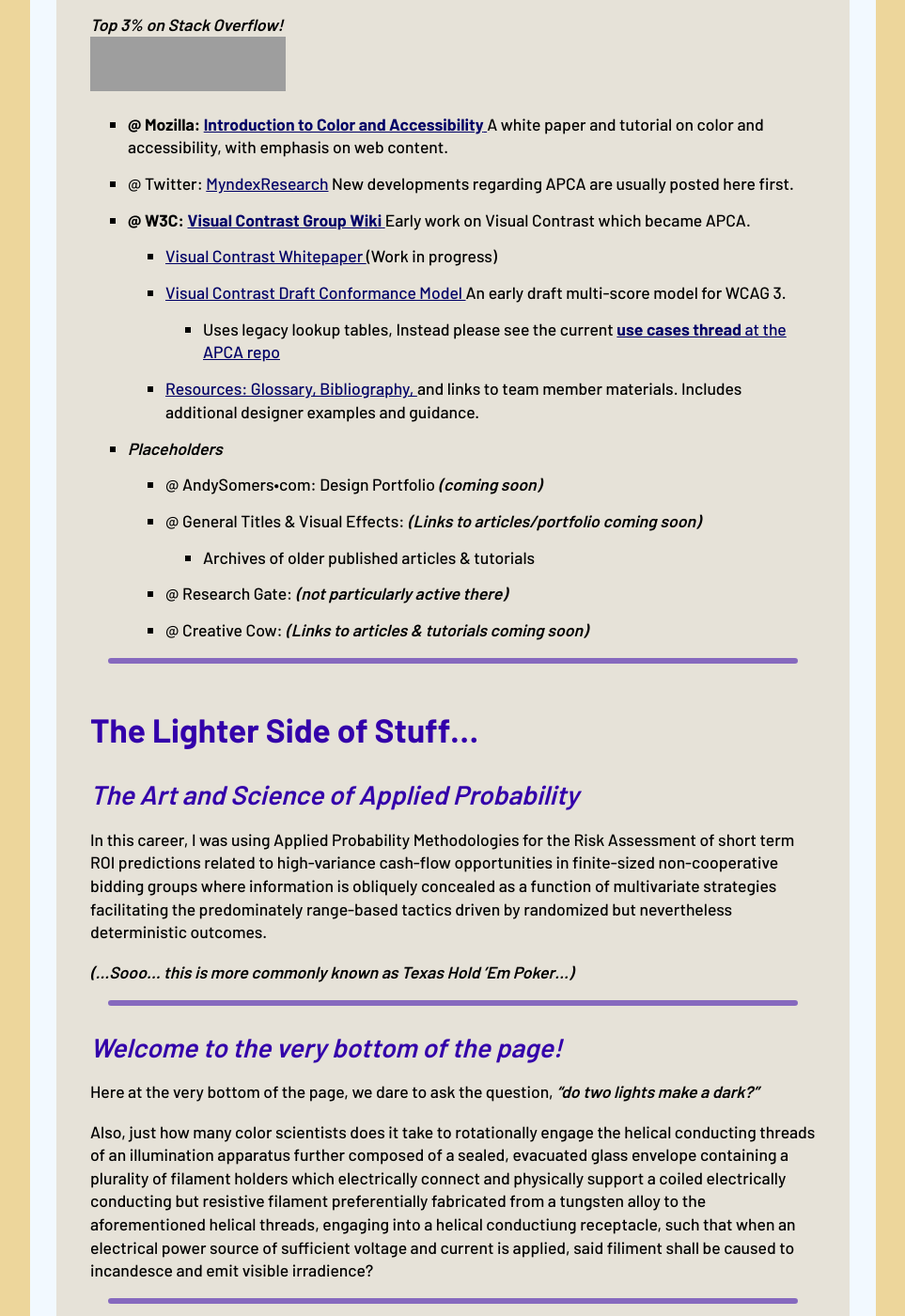
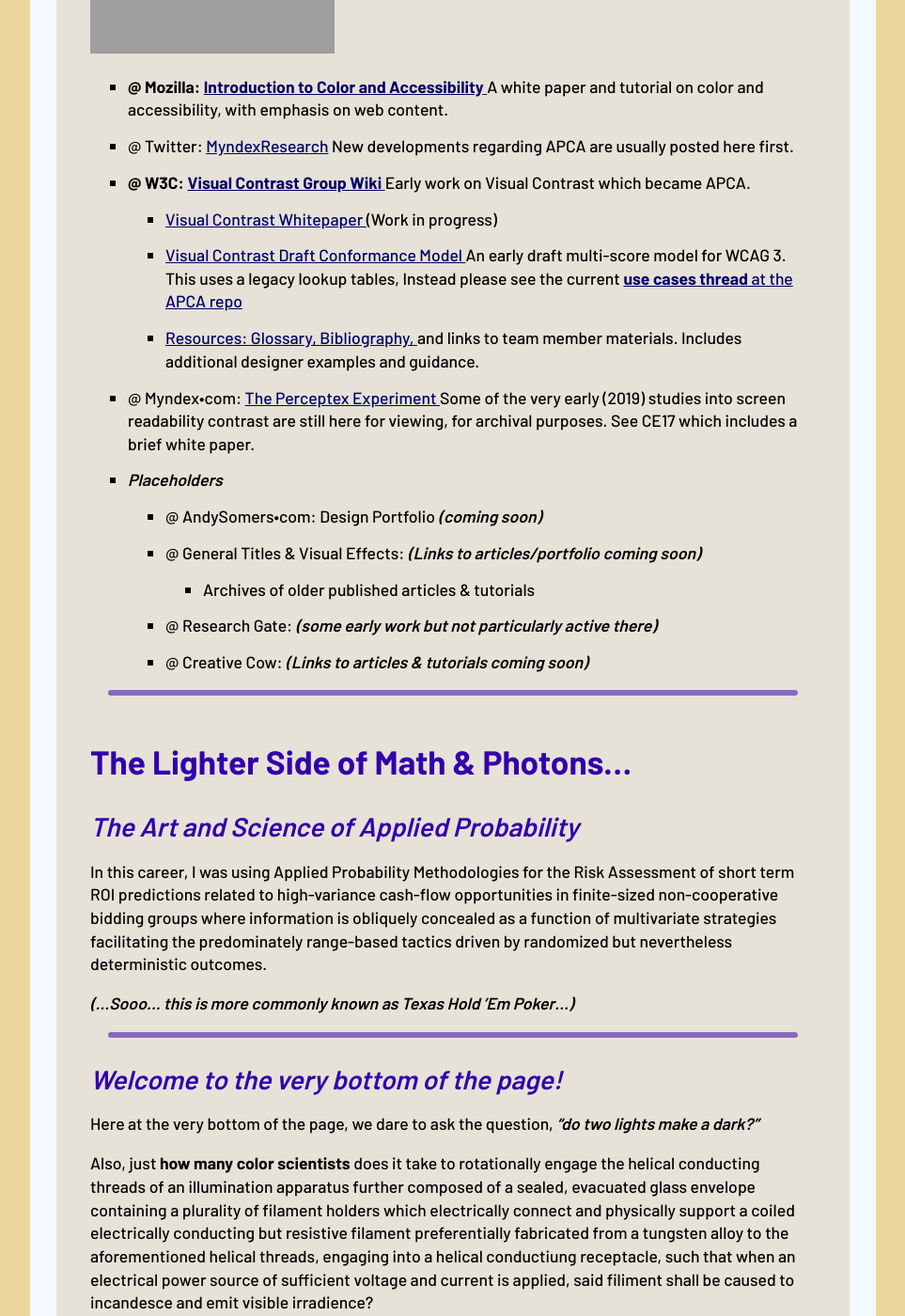
Before and after one commit to Myndex/Myndex, a Jekyll site: the page built from README.md, in a window 1280 px wide and 1400 px high, scrolled down 6026 px. Shown: the whole window at 94% size, without its empty margins (158-1121 px from the left). Built offline with Jekyll 4.4.1, drawn with Linux system fonts in a browser that asks for light colours; some web fonts are replaced; our own code applies the rules of GitHub Pages for plain Markdown files; a script that is not in the unit is left out; the repository's description, which GitHub fills in, is left out; some of the changed text lies outside the part shown; grey boxes are pictures that could not be loaded.

Commit message:
ReadmeUpdates

```diff
--- a/README.md
+++ b/README.md
@@ -1,4 +1,6 @@
 # Myndex Articles & Links
+**QuickStart:** In an effort to pare down this mountain of material, here's a [link-tree](https://linktr.ee/Myndex) of the key links, with the most basic at the top: [_**linktr.ee/Myndex**_](https://linktr.ee/Myndex)
+
 ## Featured Articles
 ### _On Readability & Contrast_
 - [**Better reading on the web**](https://uxdesign.cc/better-reading-on-the-web-c943c4cfc91a) Published by _UX Collective_ (uxdesign.cc). This article discusses and demonstrates the problems with automated testing and WCAG 2 contrast math, methods, and guidelines.
@@ -20,10 +22,7 @@
 - [**Improving SEO with Redirects**](https://www.myndex.com/WEB/RedirectsForSEO) Your server's case sensitivity and URL redirect strategies can affect your search ranking!
 
 -----
-
-
 # Accurate Contrast<br>Using the APCA
-
 ## The Accessible Perceptual Contrast Algorithm
 - [**Why APCA?** ](https://github.com/Myndex/SAPC-APCA/blob/master/documentation/WhyAPCA.md#why-the-new-contrast-method-apca) A brief introduction to WCAG_2 contrast problems and how APCA solves them.
 - [**APCA in a Nutshell** ](https://github.com/Myndex/SAPC-APCA/blob/master/documentation/APCA_in_a_Nutshell.md#the-accessible-perceptual-contrast-algorithm) Simple overview for using APCA.
@@ -101,29 +100,26 @@
 -----
 ## Myndex on Other Sites
 
-In an effort to pare down this mountain of material, here's a [link-tree](https://linktr.ee/Myndex) of the most important links, with the most basic at the top:
-### _[linktr.ee/Myndex](https://linktr.ee/Myndex)_
-
 -----
-**_Top 3% on Stack Overflow!_**
-<a href="https://stackexchange.com/users/14280387"><img src="https://stackexchange.com/users/flair/14280387.png" width="208" height="58" alt="profile for Myndex on Stack Exchange, a network of free, community-driven Q&amp;A sites" title="profile for Myndex on Stack Exchange, a network of free, community-driven Q&amp;A sites"></a>
+**_Myndex is top 3% on Stack Overflow!_**
+<a href="https://stackexchange.com/users/14280387"><img src="https://stackexchange.com/users/flair/14280387.png" width="260" height="80" alt="profile for Myndex on Stack Exchange, a network of free, community-driven Q&amp;A sites" title="profile for Myndex on Stack Exchange, a network of free, community-driven Q&amp;A sites"></a>
 
 - **@ Mozilla:** [**Introduction to Color and Accessibility** ](https://developer.mozilla.org/en-US/docs/Web/Accessibility/Understanding_Colors_and_Luminance) A white paper and tutorial on color and accessibility, with emphasis on web content.
 - @ Twitter: [MyndexResearch](https://twitter.com/MyndexResearch) New developments regarding APCA are usually posted here first.
 - **@ W3C:** [**Visual Contrast Group Wiki** ](https://www.w3.org/WAI/GL/task-forces/silver/wiki/Visual_Contrast_of_Text_Subgroup) Early work on Visual Contrast which became APCA.
     - [Visual Contrast Whitepaper ](https://www.w3.org/WAI/GL/task-forces/silver/wiki/Visual_Contrast_of_Text_Subgroup/Whitepaper) (Work in progress)
-    - [Visual Contrast Draft Conformance Model ](https://www.w3.org/WAI/GL/task-forces/silver/wiki/Visual_Contrast_of_Text_Subgroup/Conformance) An early draft multi-score model for WCAG 3.
-        - Uses legacy lookup tables, Instead please see the current [**use cases thread** at the APCA repo](https://github.com/Myndex/SAPC-APCA/discussions/39)
+    - [Visual Contrast Draft Conformance Model ](https://www.w3.org/WAI/GL/task-forces/silver/wiki/Visual_Contrast_of_Text_Subgroup/Conformance) An early draft multi-score model for WCAG 3. This uses a legacy lookup tables, Instead please see the current [**use cases thread** at the APCA repo](https://github.com/Myndex/SAPC-APCA/discussions/39)
     - [Resources: Glossary, Bibliography, ](https://www.w3.org/WAI/GL/task-forces/silver/wiki/Visual_Contrast_of_Text_Subgroup/Resources) and links to team member materials. Includes additional designer examples and guidance.
+- @ Myndex•com: [The Perceptex Experiment ](https://www.myndex.com/WEB/Perception) Some of the very early (2019) studies into screen readability contrast are still here for viewing, for archival purposes. See CE17 which includes a brief white paper.
 - _Placeholders_
     - @ AndySomers•com: Design Portfolio _(coming soon)_
     - @ General Titles & Visual Effects: _(Links to articles/portfolio coming soon)_
         - Archives of older published articles & tutorials
-    - @ Research Gate: _(not particularly active there)_
+    - @ Research Gate: _(some early work but not particularly active there)_
     - @ Creative Cow: _(Links to articles & tutorials coming soon)_
 
 ------
-## The Lighter Side of Stuff...
+## The Lighter Side of Math & Photons...
 ### _The Art and Science of Applied Probability_
 In this career, I was using Applied Probability Methodologies for the Risk Assessment of short term ROI predictions related to high-variance cash-flow opportunities in finite-sized non-cooperative bidding groups where information is obliquely concealed as a function of multivariate strategies facilitating the predominately range-based tactics driven by randomized but nevertheless deterministic outcomes.
 
@@ -131,9 +127,9 @@
 
 -----
 ### _Welcome to the very bottom of the page!_
-Here at the very bottom of the page, we dare to ask the question, _"do two lights make a dark?"_
+Here at the very bottom of the page, we dare to ask the question, **_"do two lights make a dark?"_**
 
-Also, just how many color scientists does it take to rotationally engage the helical conducting threads of an illumination apparatus further composed of a sealed, evacuated glass envelope containing a plurality of filament holders which electrically connect and physically support a coiled electrically conducting but resistive filament preferentially fabricated from a tungsten alloy to the aforementioned helical threads, engaging into a helical conductiung receptacle, such that when an electrical power source of sufficient voltage and current is applied, said filiment shall be caused to incandesce and emit visible irradience?
+Also, just **how many color scientists** does it take to rotationally engage the helical conducting threads of an illumination apparatus further composed of a sealed, evacuated glass envelope containing a plurality of filament holders which electrically connect and physically support a coiled electrically conducting but resistive filament preferentially fabricated from a tungsten alloy to the aforementioned helical threads, engaging into a helical conductiung receptacle, such that when an electrical power source of sufficient voltage and current is applied, said filiment shall be caused to incandesce and emit visible irradience?
 
 ------
 
--- a/_layouts/default.html
+++ b/_layouts/default.html
@@ -39,7 +39,7 @@
       <div class="he1">MYNDEX</div>
       <div class="he2">RESEARCH</div>
       <svg xmlns="http://www.w3.org/2000/svg" version="1.0" width="160" height="160" viewBox="0 0 200 200"  preserveAspectRatio="xMidYMid meet" id="svg16">
- <g transform="translate(-5,200) scale(0.12,-0.12)" fill="none" stroke="#3300aa88" stroke-width="20" id="g14">
+ <g transform="translate(-5,200) scale(0.12,-0.12)" fill="none" stroke="#3300aa66" stroke-width="20" id="g14">
     <path d="m 215,1562 c 6,-6 100,-76 210,-157 110,-81 225.49761,-166.3892 229.49761,-170.3892 C 654.49761,1234.6108 607,1208 566,1165 509,1107 479,1066 447,1002 406,919 400.2413,876.72351 398.20688,820.20688 c 1,-62.55143 8.96559,-106 27.79312,-157.20688 35,-83 90,-164 166,-244 l 66.96558,-65.41376 C 645.36605,341.57523 537.35023,272.49988 479,228 c -5,-5 125,57 290,138 165,80 423,207 574,280 257.8968,135.2761 258.3147,136.16196 258.3147,136.16196 C 1381.1925,909.05305 991.97797,1132.2799 709,1290 205,1572 195,1577 209,1562 Z M 984,991 1271,778 1238,755 C 1220,742 1086,649 940,547 794,445 662.62773,356.41978 662.62773,356.41978 645.64197,379.03424 593,503 571,572 l -23,68 21,28 c 48,68 53,201 10,289 -13,27 -23.70891,38.53158 -23.70891,38.53158 23.4576,83.20332 54.64201,166.80322 102.80797,237.06452 C 668.09906,1225.5961 826,1109 984,991 Z" id="path10" />
     <path d="M 655.7706,1078.0735 C 737.7706,906.0735 737,733 665,590 c -14,-28 -24,-54 -22,-56 89.4209,57.25403 143.30997,192.37044 146,294 -2.25581,126.4781 -91.73703,247.6678 -153.2294,290.0735 z" id="path12" />
   </g>
--- a/_layouts/simple.html
+++ b/_layouts/simple.html
@@ -33,8 +33,8 @@
     <div class="perceptex flr">
       <div class="he1">MYNDEX</div>
       <div class="he2">RESEARCH</div>
-            <svg xmlns="http://www.w3.org/2000/svg" version="1.0" width="120" height="120" viewBox="0 0 200 200"  preserveAspectRatio="xMidYMid meet" id="svg16">
- <g transform="translate(-5,200) scale(0.12,-0.12)" fill="none" stroke="#3300aa88" stroke-width="20" id="g14">
+            <svg xmlns="http://www.w3.org/2000/svg" version="1.0" width="100" height="100" viewBox="0 0 200 200"  preserveAspectRatio="xMidYMid meet" id="svg16">
+ <g transform="translate(-5,200) scale(0.12,-0.12)" fill="none" stroke="#3300aa77" stroke-width="30" id="g14">
     <path d="m 215,1562 c 6,-6 100,-76 210,-157 110,-81 225.49761,-166.3892 229.49761,-170.3892 C 654.49761,1234.6108 607,1208 566,1165 509,1107 479,1066 447,1002 406,919 400.2413,876.72351 398.20688,820.20688 c 1,-62.55143 8.96559,-106 27.79312,-157.20688 35,-83 90,-164 166,-244 l 66.96558,-65.41376 C 645.36605,341.57523 537.35023,272.49988 479,228 c -5,-5 125,57 290,138 165,80 423,207 574,280 257.8968,135.2761 258.3147,136.16196 258.3147,136.16196 C 1381.1925,909.05305 991.97797,1132.2799 709,1290 205,1572 195,1577 209,1562 Z M 984,991 1271,778 1238,755 C 1220,742 1086,649 940,547 794,445 662.62773,356.41978 662.62773,356.41978 645.64197,379.03424 593,503 571,572 l -23,68 21,28 c 48,68 53,201 10,289 -13,27 -23.70891,38.53158 -23.70891,38.53158 23.4576,83.20332 54.64201,166.80322 102.80797,237.06452 C 668.09906,1225.5961 826,1109 984,991 Z" id="path10" />
     <path d="M 655.7706,1078.0735 C 737.7706,906.0735 737,733 665,590 c -14,-28 -24,-54 -22,-56 89.4209,57.25403 143.30997,192.37044 146,294 -2.25581,126.4781 -91.73703,247.6678 -153.2294,290.0735 z" id="path12" />
   </g>
```
